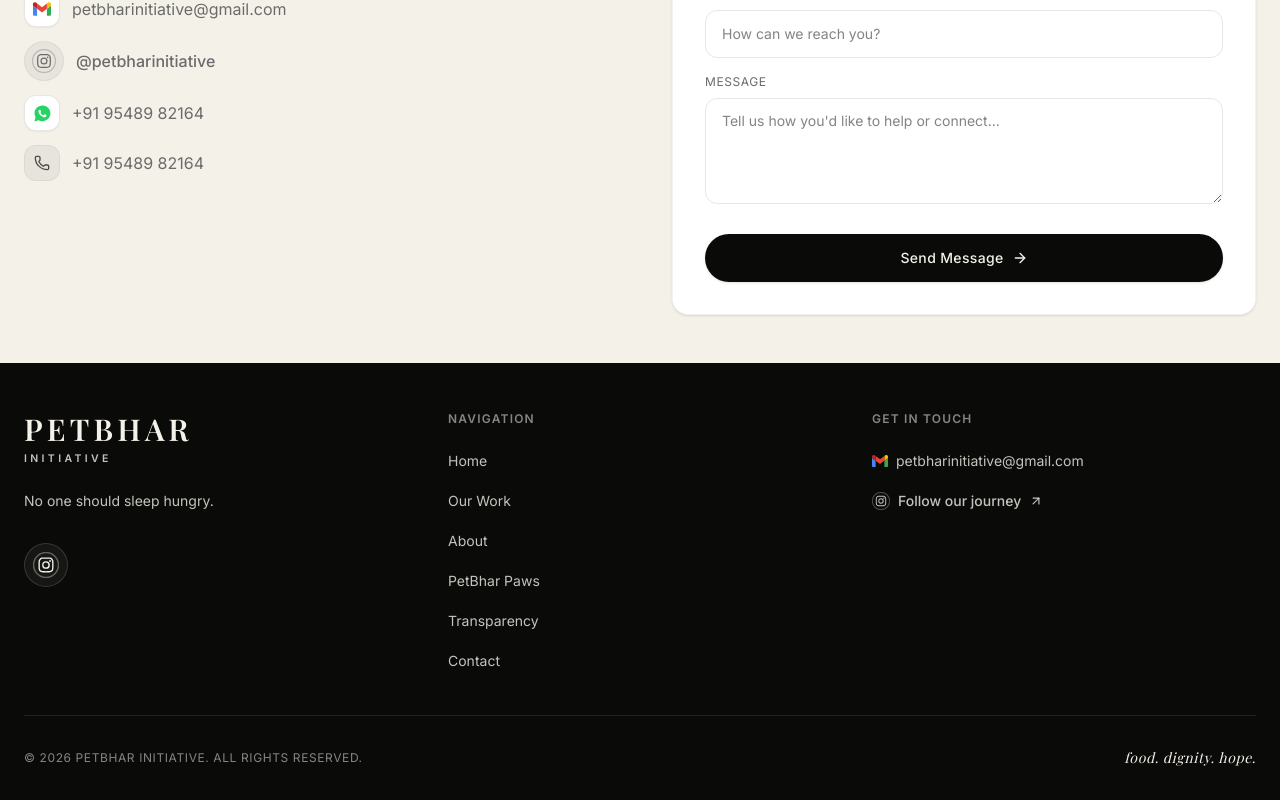
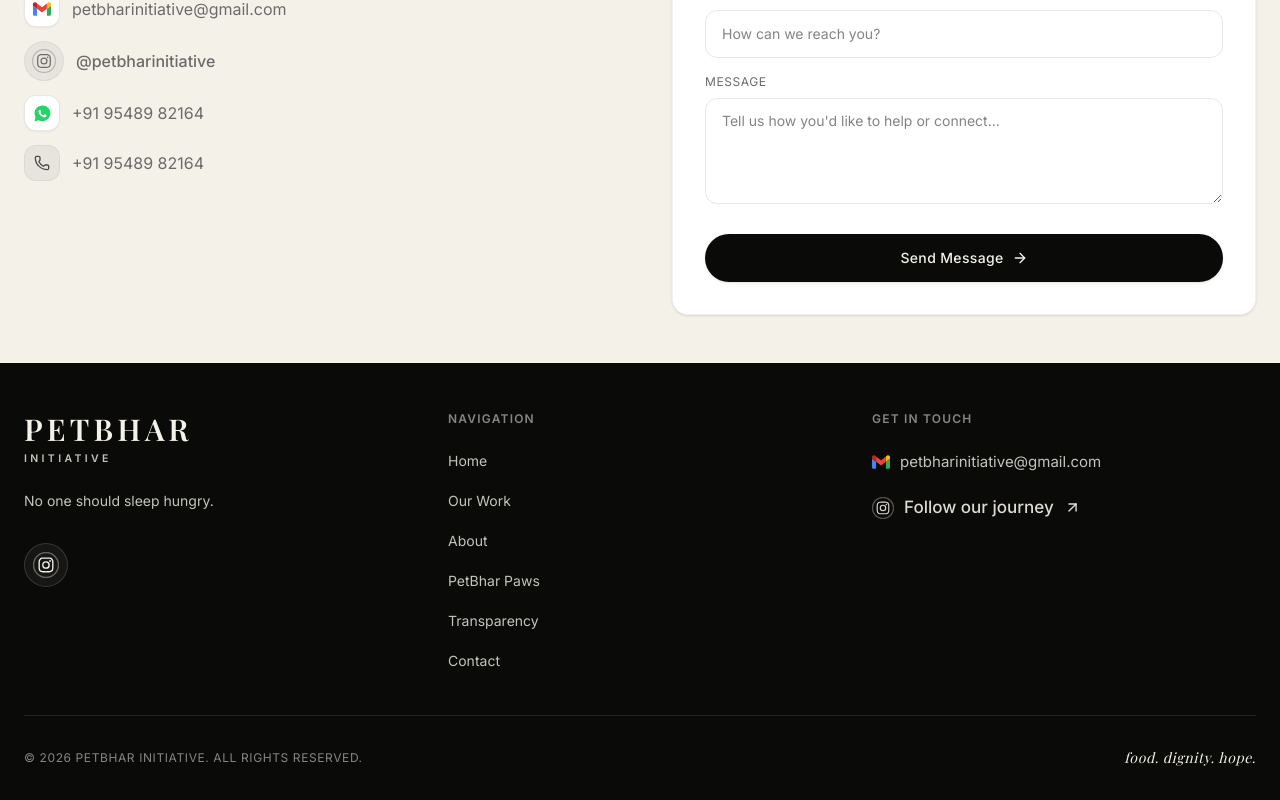
Before and after one commit to kingmhz/petbhar-initiative, a Next.js app: page / in a window 1280 px wide. Shown: the part 7227-8027 px from the top of the page. Built offline with nearby package versions, Linux system fonts and the light colour scheme; no server answers.

Commit message:
style: increase size and legibility of Instagram Follow our journey link in footer

```diff
--- a/src/components/layout/Footer.tsx
+++ b/src/components/layout/Footer.tsx
@@ -76,16 +76,21 @@ export default function Footer() {
             <h3 className="text-xs uppercase tracking-widest text-white/50 mb-5 font-semibold">{t('footer_get_in_touch')}</h3>
             <ul className="space-y-3">
               <li>
-                <a href={`mailto:${siteConfig.contact.email}`} className="inline-flex items-center gap-2 py-1 text-sm text-ivory/80 hover:text-white transition-colors">
-                  <GmailIcon size={16} />
+                <a href={`mailto:${siteConfig.contact.email}`} className="inline-flex items-center gap-2.5 py-1 text-sm sm:text-[15px] text-ivory/80 hover:text-white transition-colors">
+                  <GmailIcon size={18} />
                   <span>{siteConfig.contact.email}</span>
                 </a>
               </li>
               <li>
-                <a href={siteConfig.socials.instagram} target="_blank" rel="noopener noreferrer" className="ig-btn group inline-flex items-center gap-2 py-1 text-sm text-ivory/80 hover:text-white transition-colors">
-                  <InstagramIcon size={18} />
-                  <span className="transition-all group-hover:text-transparent group-hover:bg-clip-text group-hover:bg-gradient-to-r group-hover:from-[#FF7A00] group-hover:via-[#FF0069] group-hover:to-[#D300C5] font-medium">{t('footer_follow_journey')}</span>
-                  <ArrowUpRight size={14} className="transition-transform group-hover:translate-x-0.5 group-hover:-translate-y-0.5 group-hover:text-[#FF0069]" />
+                <a
+                  href={siteConfig.socials.instagram}
+                  target="_blank"
+                  rel="noopener noreferrer"
+                  className="ig-btn group inline-flex items-center gap-2.5 py-1.5 text-base sm:text-[17px] text-ivory/90 hover:text-white transition-colors font-medium"
+                >
+                  <InstagramIcon size={22} />
+                  <span className="transition-all group-hover:text-transparent group-hover:bg-clip-text group-hover:bg-gradient-to-r group-hover:from-[#FF7A00] group-hover:via-[#FF0069] group-hover:to-[#D300C5]">{t('footer_follow_journey')}</span>
+                  <ArrowUpRight size={17} className="transition-transform group-hover:translate-x-0.5 group-hover:-translate-y-0.5 group-hover:text-[#FF0069]" />
                 </a>
               </li>
             </ul>
```
